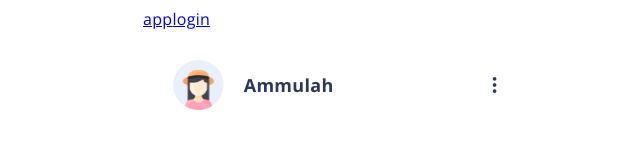
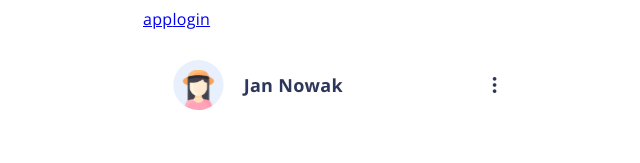
Before and after one commit to dlt-v/Chatlog, a React (Create React App) app: page / in a window 1280 px wide. Shown: the top 163 px of the page, without its empty margins (305-945 px from the left). Built offline with nearby package versions, Linux system fonts and the light colour scheme.

Commit message:
Finish UserHeader component

```diff
--- a/src/UserDataContext.tsx
+++ b/src/UserDataContext.tsx
@@ -13,8 +13,8 @@ export type UserState = {
 const initialContext = {
     user: {
         id: -1,
-        avatar: -1,
-        name: '',
+        avatar: 0,
+        name: 'Jan Nowak',
     },
     setUser: (user: UserState) => {},
 };
--- a/src/components/Dropdown.tsx
+++ b/src/components/Dropdown.tsx
@@ -1,16 +1,15 @@
 import React from 'react';
-
-// interface Props {
-//     options: {}[];
-// }
+import { Link } from 'react-router-dom';
 
 export const Dropdown: React.FC = () => {
     return (
         <div className="dropdown">
-            <div className="dropdown__item">
+            <Link to="/login" className="dropdown__item">
                 <span>Edit Profile</span>
-            </div>
-            <div className="dropdown__item dropdown__item--bold">Logout</div>
+            </Link>
+            <Link to="/login" className="dropdown__item dropdown__item--bold">
+                Logout
+            </Link>
         </div>
     );
 };
--- a/src/components/UserHeader.tsx
+++ b/src/components/UserHeader.tsx
@@ -1,15 +1,24 @@
-import React, { useState } from 'react';
+import React, { useState, useContext } from 'react';
+import { UserDataContext, UserState } from '../UserDataContext';
 import { Dropdown } from './Dropdown';
 
 import av0 from '../styles/img/av-0.svg';
+import av1 from '../styles/img/av-1.svg';
+import av2 from '../styles/img/av-2.svg';
+import av3 from '../styles/img/av-3.svg';
+
+const avatars = [av0, av1, av2, av3];
+console.log(avatars);
 
 export const UserHeader: React.FC = () => {
     const [close, setClose] = useState(false);
+    const { user } = useContext(UserDataContext);
+
     return (
         <div>
             <div className="main__userHeader">
-                <img src={av0} alt="avatar" />
-                <span className="main__userHeader__userName">Ammulah</span>
+                <img src={avatars[user.avatar]} alt="avatar" />
+                <span className="main__userHeader__userName">{user.name}</span>
                 <span
                     onClick={() => setClose(!close)}
                     className={close ? 'icon-back' : 'icon-options'}
--- a/src/styles/style.css
+++ b/src/styles/style.css
@@ -139,6 +139,8 @@ html {
   align-items: center;
   justify-content: center;
   border-bottom: 1px solid #d1dffb;
+  text-decoration: none;
+  color: #2d375a;
 }
 .dropdown__item:last-child {
   border-bottom: none;
--- a/src/styles/style.scss
+++ b/src/styles/style.scss
@@ -163,6 +163,8 @@ html {
         align-items: center;
         justify-content: center;
         border-bottom: 1px solid darken($bgl, 5%);
+        text-decoration: none;
+        color: $t;
 
         &:last-child {
             border-bottom: none;
```
Also changed, not shown: 1 other file (tests, documents, lock files or other folders).
